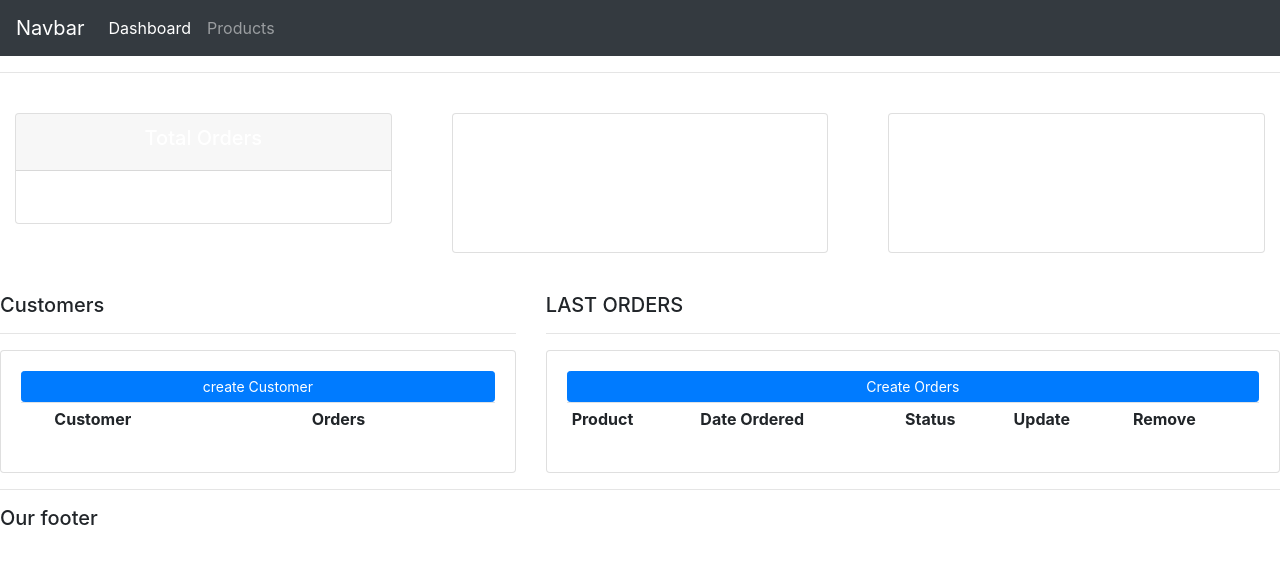
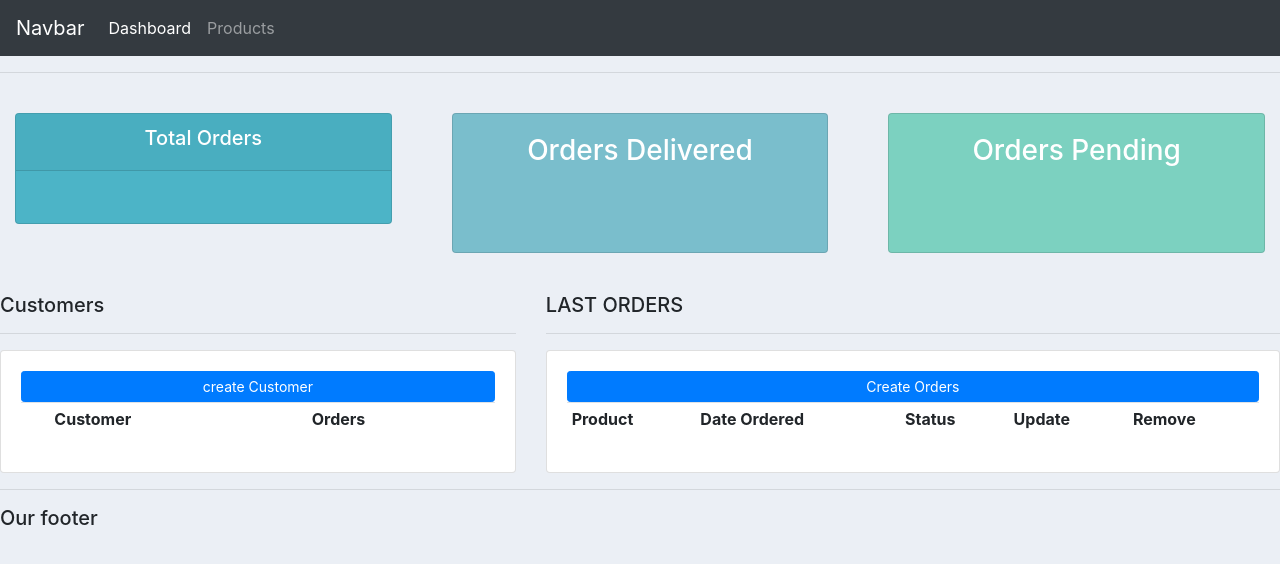
Before and after one commit to Cencious/CRM-app, a Django app: page / in a window 1280 px wide. Shown: the top 564 px of the page. Run offline with Django 4.2, Linux system fonts and the light colour scheme; lists and menus that the app fills with data are empty; some libraries are stand-ins or nearby versions.

Commit message:
add styles

```diff
--- a/accounts/templates/accounts/main.html
+++ b/accounts/templates/accounts/main.html
@@ -6,6 +6,23 @@
     <meta name="viewport" content="width=device-width, initial-scale=1.0">
     <title>CRM</title>
     <link rel="stylesheet" href="https://cdn.jsdelivr.net/npm/bootstrap@4.0.0/dist/css/bootstrap.min.css" integrity="sha384-Gn5384xqQ1aoWXA+058RXPxPg6fy4IWvTNh0E263XmFcJlSAwiGgFAW/dAiS6JXm" crossorigin="anonymous">
+    <style>
+        #logo {
+
+        }
+        body {
+            background-color: #ebeff5;
+        }
+        #total-orders{
+            background-color: #4cb4c7;
+        }
+        #orders-delivered{
+            background-color: #7abecc;
+        }
+        #orders-pending{
+            background-color: #7cd1c0;
+        }
+    </style>
 </head>
 <body>
     {% include 'accounts/navbar.html' %}
```
